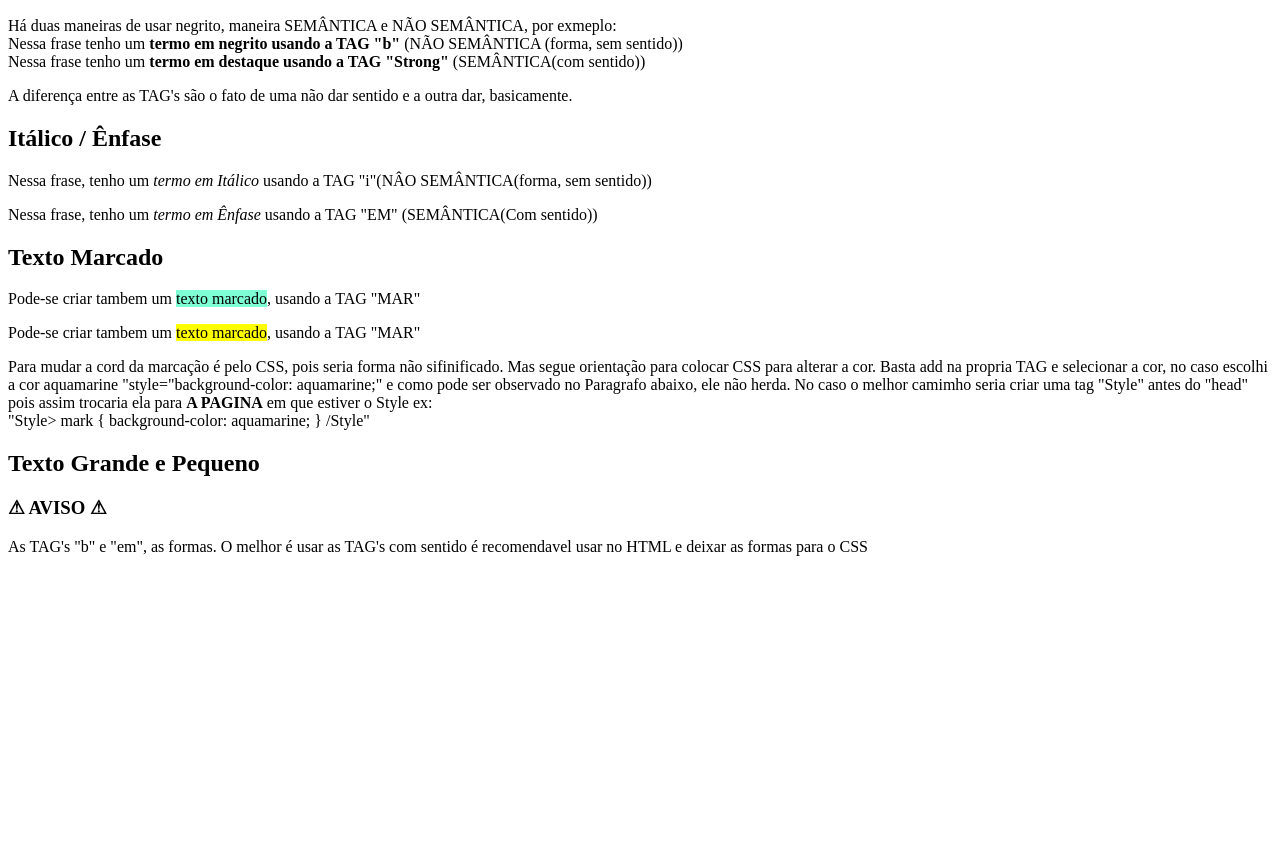
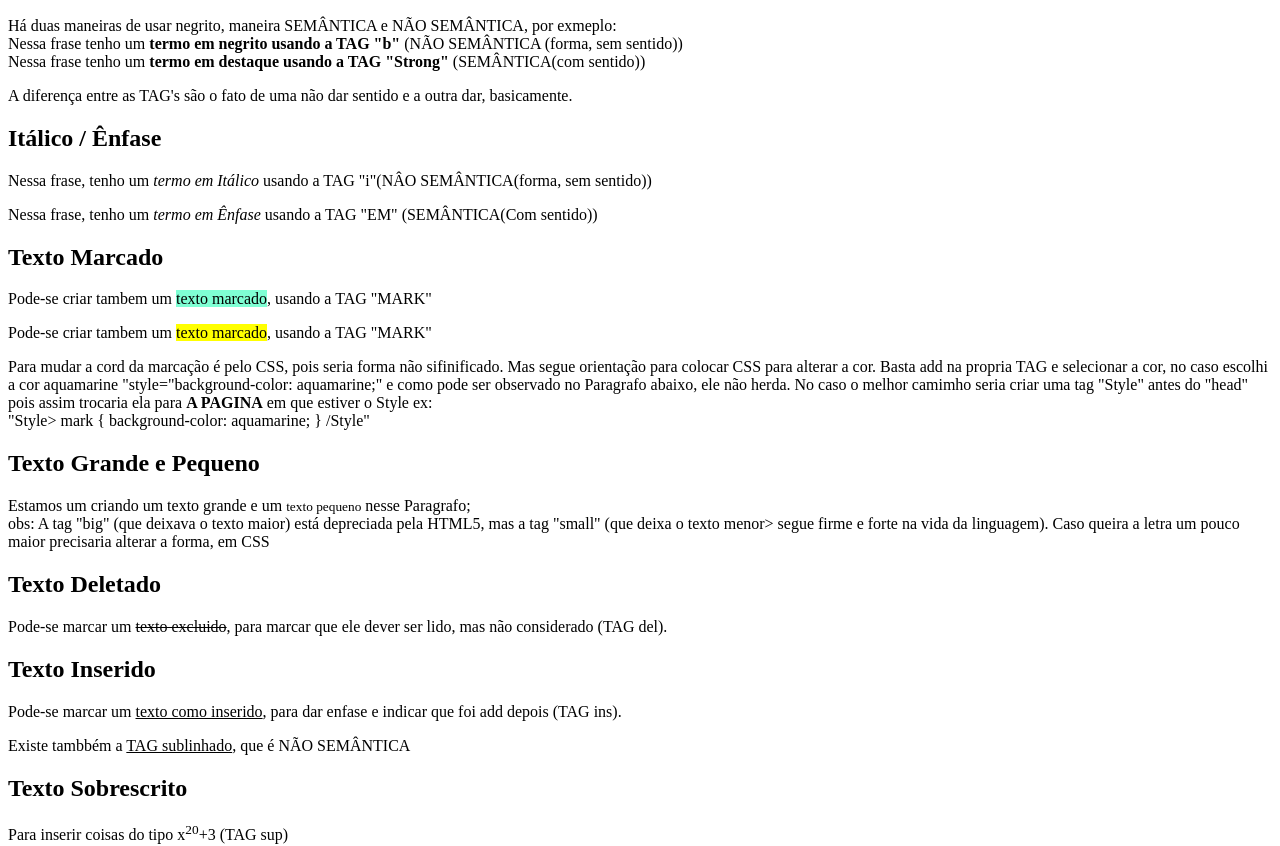
Before and after one commit to JhonathanPb/html-css, a plain HTML site: page exercicios/modulo 1 de 5/ex008/index.html in a window 1280 px wide. Shown: the part 110-956 px from the top of the page. Before the commit the page ends 800 px from the top, so only its background shows below. Drawn offline with Linux system fonts and the light colour scheme.

Commit message:
Update index.html

```diff
--- a/exercicios/modulo 1 de 5/ex008/index.html
+++ b/exercicios/modulo 1 de 5/ex008/index.html
@@ -17,8 +17,8 @@
     <p>Nessa frase, tenho um <em>termo em Ênfase</em> usando a TAG "EM" (SEMÂNTICA(Com sentido))</p>
 
     <h2>Texto Marcado</h2>
-    <p>Pode-se criar tambem um <mark style="background-color: aquamarine;">texto marcado</mark>, usando a TAG "MAR"</p>
-    <p>Pode-se criar tambem um <mark>texto marcado</mark>, usando a TAG "MAR"</p>
+    <p>Pode-se criar tambem um <mark style="background-color: aquamarine;">texto marcado</mark>, usando a TAG "MARK"</p>
+    <p>Pode-se criar tambem um <mark>texto marcado</mark>, usando a TAG "MARK"</p>
     <P>Para mudar a cord da marcação é pelo CSS, pois seria forma não sifinificado. Mas segue orientação para colocar CSS para alterar a cor. Basta add na propria TAG e selecionar a cor, no caso escolhi a cor aquamarine "style="background-color: aquamarine;" e como pode ser observado no Paragrafo abaixo, ele não herda. No caso o melhor camimho seria criar uma tag "Style" antes do "head" pois assim trocaria ela para <strong>A PAGINA</strong> em que estiver o Style ex: <br> "Style>
         mark {
             background-color: aquamarine;
@@ -26,7 +26,24 @@
     /Style" <br> </p>
 
     <h2>Texto Grande e Pequeno</h2>
-    <p></p>
+    <p>Estamos um criando um texto grande e um <small>texto pequeno</small> nesse Paragrafo; <br> obs: A
+    tag "big" (que deixava o texto maior) está depreciada pela HTML5,
+    mas a tag "small" (que deixa o texto menor> segue firme e forte
+    na vida da linguagem). Caso queira a letra um pouco maior precisaria alterar a forma, em CSS</p>
+
+    <h2>Texto Deletado</h2>
+    <p>Pode-se marcar um <del>texto excluido</del>, para marcar que ele dever ser lido, mas não considerado (TAG del).</p>
+
+    <h2>Texto Inserido</h2>
+    <p>Pode-se marcar um <ins>texto como inserido</ins>, para dar enfase e indicar que foi add depois (TAG ins).</p>
+    <p>Existe tambbém a <u>TAG  sublinhado</u>, que é NÃO SEMÂNTICA</p>
+
+    <h2>Texto Sobrescrito</h2>
+    <p>Para inserir coisas do tipo x<sup>20</sup>+3 (TAG sup)</p>
+
+    <h2>Texto Subscrito</h2>
+    <p>Para inserir coisas do tipo H<sub>2</sub>O (TAG sub)</p>
+
 
     <h3>&#x26A0; AVISO &#x26A0;</h3>
     <p>As TAG's "b" e "em", as formas. O melhor é usar as TAG's com sentido é recomendavel usar no HTML e deixar as formas para o CSS</p> <!---ATALHO PARA TAG DE TEXTO SELECIONADO CRTL + SHIFT + P-->
```
